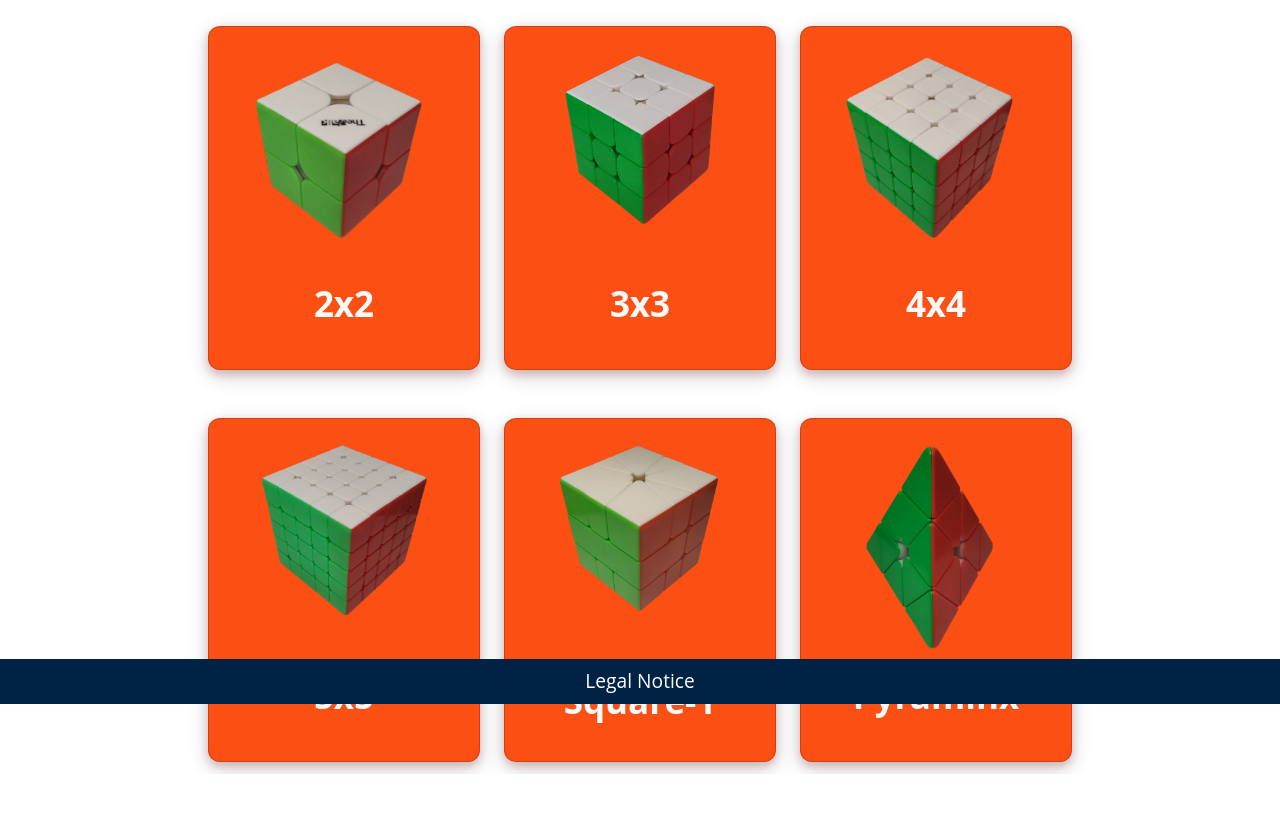
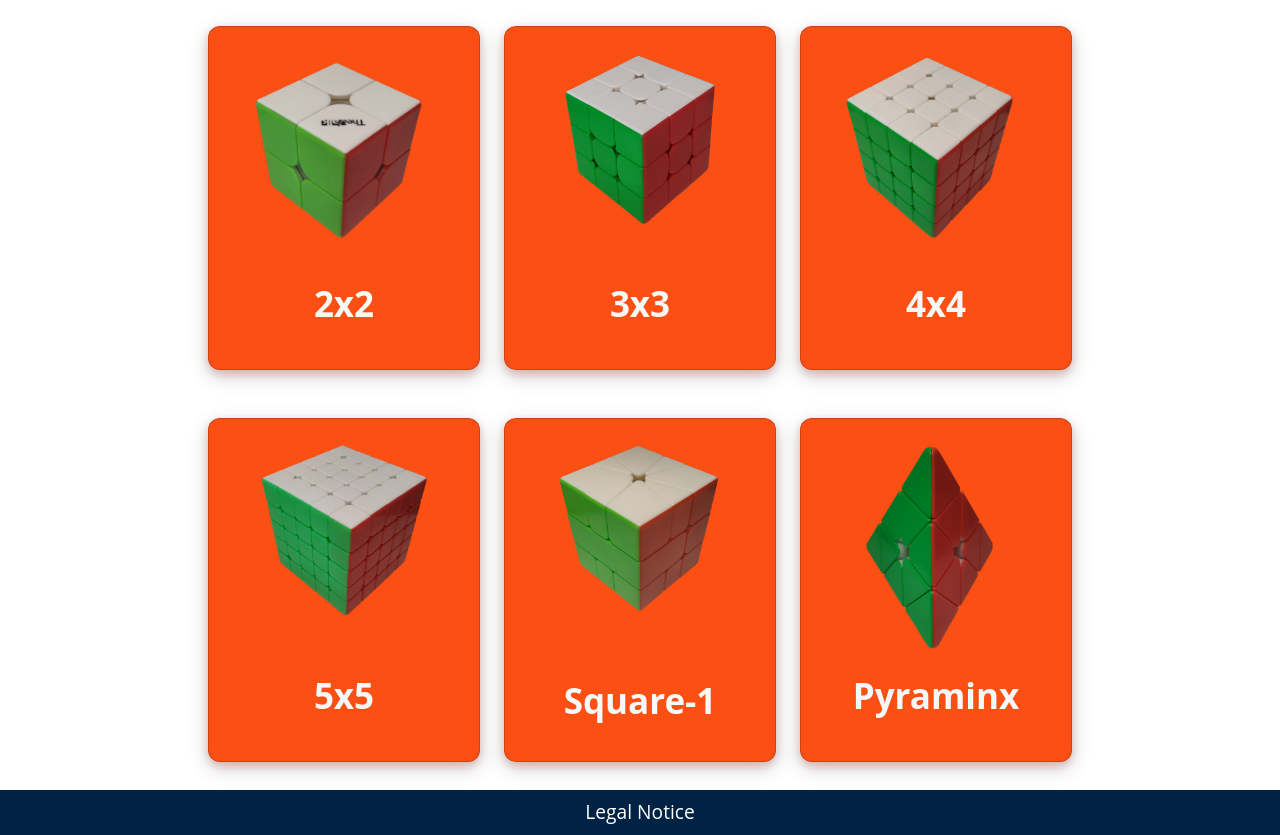
Before and after one commit to jkwatercube/cubing, a plain HTML site: page index.html in a window 1280 px wide. Shown: the part 96-931 px from the top of the page. Before the commit the page ends 870 px from the top, so only its background shows below. Drawn offline with Linux system fonts and the light colour scheme.

Commit message:
Update index.html

```diff
--- a/index.html
+++ b/index.html
@@ -123,7 +123,7 @@
                 </div>
             </div>
         </div>
-        <div class="legal_notice p-2 mt-3 fixed-bottom">
+        <div class="legal_notice p-2 mt-3">
           <center>
             <a href="legalNotice.html">Legal Notice</a>
           </center>
```
